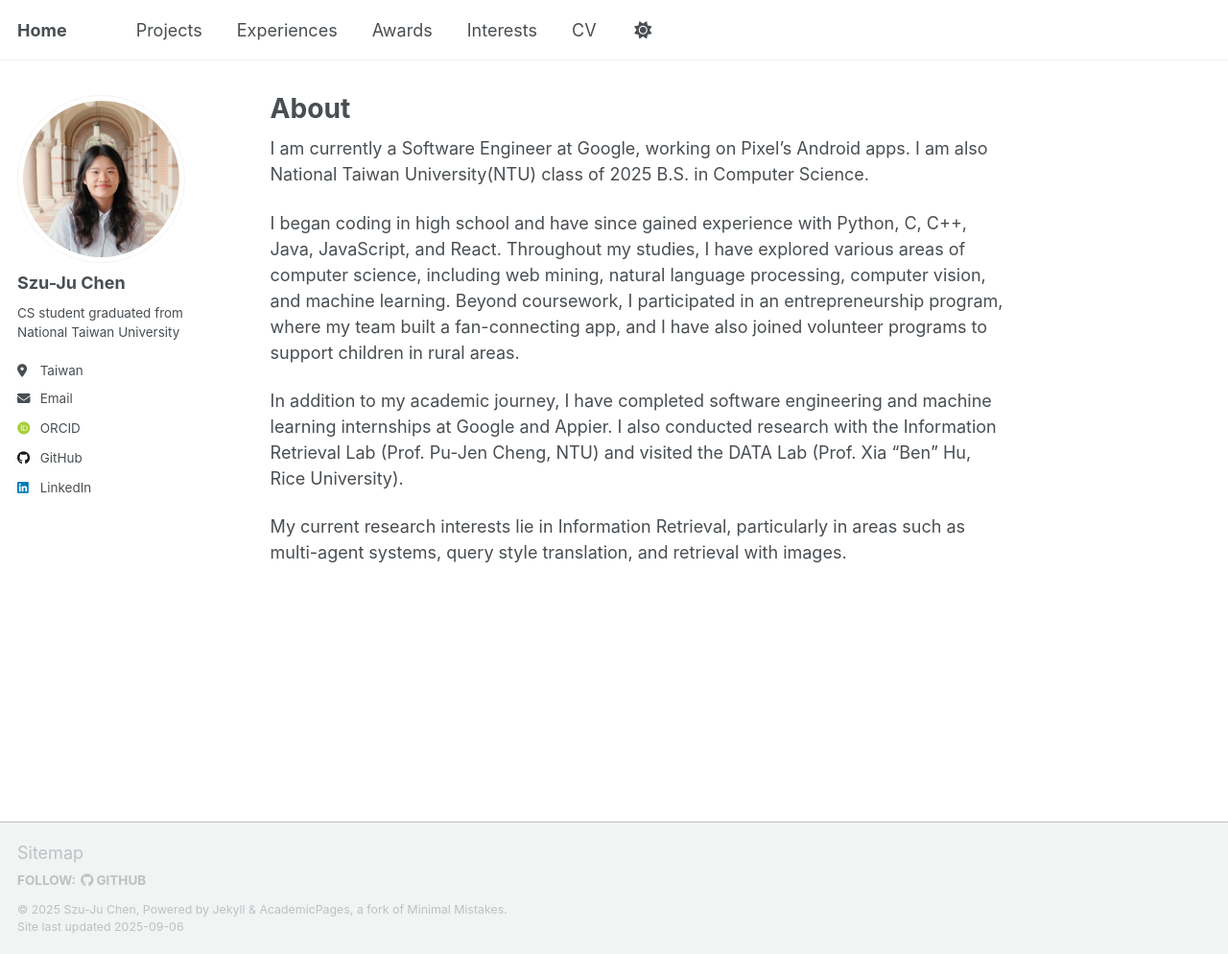
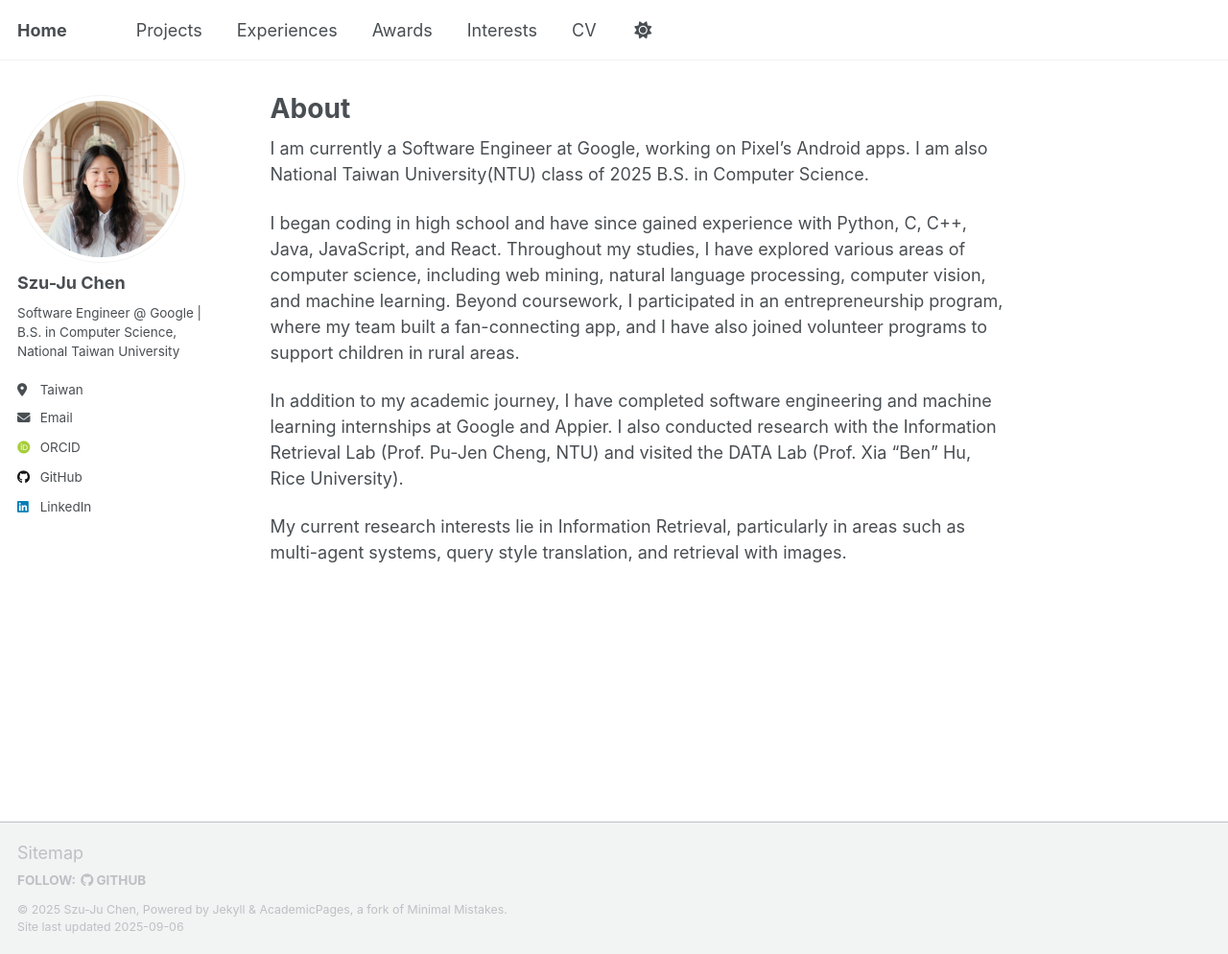
Before and after one commit to szujuchen/szujuchen.github.io, a Jekyll site: the page built from _pages/about.md, in a window 1280 px wide and 994 px high. Shown: the whole window at 96% size. Built offline with Jekyll 4.4.1, drawn with Linux system fonts in a browser that asks for light colours; some web fonts are replaced; a script that is not in the unit is left out.

Commit message:
change basic settings

```diff
--- a/_config.yml
+++ b/_config.yml
@@ -25,7 +25,7 @@ author:
   avatar           : "me.jpg"
   name             : "Szu-Ju Chen"
   pronouns         : # example: "she/her"
-  bio              : "CS student graduated from National Taiwan University"
+  bio              : "Software Engineer @ Google | B.S. in Computer Science, National Taiwan University"
   location         : "Taiwan"
   employer         : #
   uri              : # URL
```
